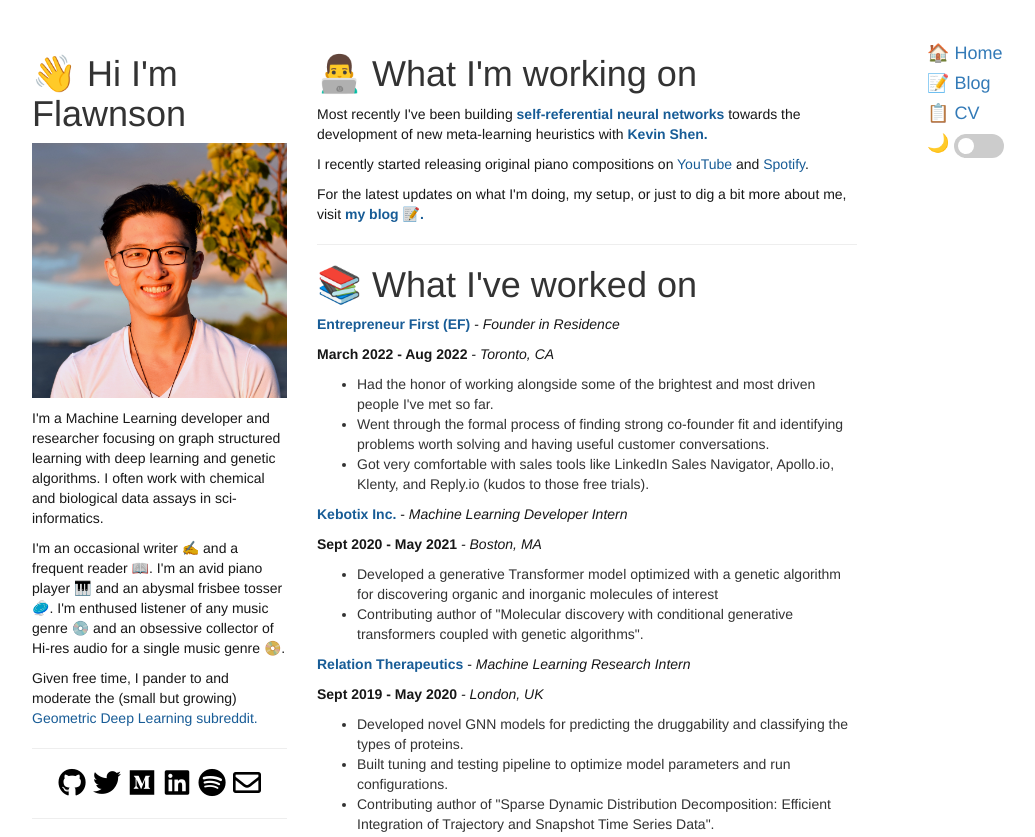
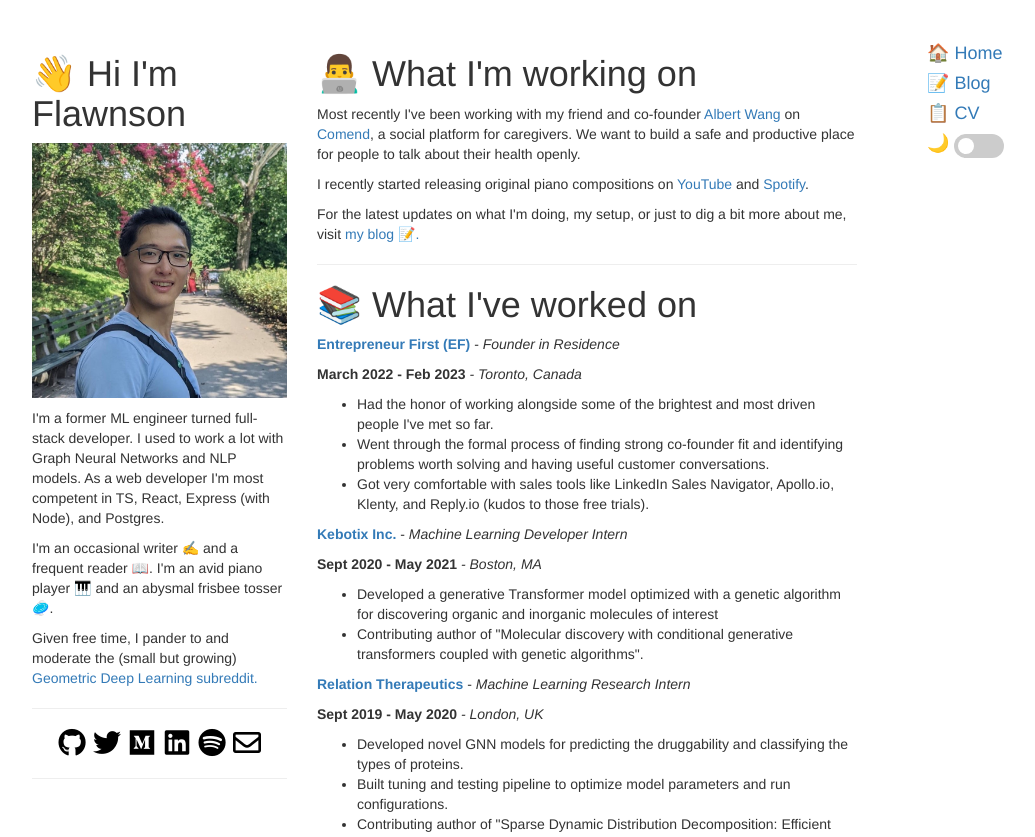
Before and after one commit to flawnson/Portfolio_Website, a plain HTML site: page index.html in a window 1280 px wide. Shown: the top 837 px of the page, without its empty margins (53-1088 px from the left). Drawn offline with nearby package versions, Linux system fonts and the light colour scheme; grey boxes are pictures that could not be loaded; some icons are missing.

Commit message:
Updated with EF and Comend, changed profile picture and minor tweaks to css and bio.

```diff
--- a/assets/css/index.css
+++ b/assets/css/index.css
@@ -10,8 +10,13 @@
 }
 
 /* For CSS dark mode (inefective on icons, headings, and li items) */
-body.dark-mode img, p{
+body.dark-mode p{
     filter: brightness(.8) contrast(1.2);
+}
+
+/* Used to make image not look too harsh in dark mode*/
+body.dark-mode img{
+    filter: brightness(1.0) contrast(1.2);
 }
 
 footer {
--- a/index.html
+++ b/index.html
@@ -60,11 +60,10 @@
         <div class="header">
             <h1>👋 Hi I'm Flawnson</h1>
         </div>
-        <img class="profile center-block img-responsive" src="assets/images/profile.JPG" alt="Profile Picture">
-        <p> I'm a Machine Learning developer and researcher focusing on graph structured learning with deep learning
-            and genetic algorithms. I often work with chemical and biological data assays in sci-informatics.</p>
-        <p> I'm an occasional writer ✍ and a frequent reader 📖. I'm an avid piano player 🎹 and an abysmal frisbee tosser 🥏.
-            I'm enthused listener of any music genre 💿 and an obsessive collector of Hi-res audio for a single music genre 📀.</p>
+        <img class="profile center-block img-responsive" src="assets/images/profile 2.JPG" alt="Profile Picture">
+        <p> I'm a former ML engineer turned full-stack developer. I used to work a lot with Graph Neural Networks and NLP models.
+            As a web developer I'm most competent in TS, React, Express (with Node), and Postgres.</p>
+        <p> I'm an occasional writer ✍ and a frequent reader 📖. I'm an avid piano player 🎹 and an abysmal frisbee tosser 🥏.</p>
         <p> Given free time, I pander to and moderate the (small but growing)
             <a href="https://www.reddit.com/r/GeometricDeepLearning/">Geometric Deep Learning subreddit. </a></p>
 
@@ -133,17 +132,14 @@
     <!--    Center column-->
     <div class="col-md-6 col-md-pull-3">
         <h1>👨‍💻 What I'm working on</h1>
-        <p>Most recently I've been building
-            <a href="https://github.com/flawnson/Ouroboros" target="_blank"><b>self-referential neural networks
-        </b></a> towards the development of new meta-learning heuristics with
-            <a href="https://github.com/flawnson/Ouroboros" target="_blank"><b>Kevin Shen.</b></a></p>
+        <p>Most recently I've been working with my friend and co-founder <a href="https://www.linkedin.com/in/albert-yq-wang/" target="_blank">Albert Wang</a> on <a href="https://www.comendcare.com/" target="_blank">Comend</a>, a social platform for caregivers. We want to build a safe and productive place for people to talk about their health openly.</p>
         <p>I recently started releasing original piano compositions on <a href="https://www.youtube.com/channel/UCvr4LPREh7HlJObRAoDmwTQ" target="_blank">YouTube</a> and <a href="https://open.spotify.com/artist/5T8tAOwdQrk0CZB6DkQkII?si=Xj1AwndXSfGaGT5aINnUhg" target="_blank">Spotify</a>.</p>
-        <p>For the latest updates on what I'm doing, my setup, or just to dig a bit more about me, visit <a href="https://flawnson.github.io/" target="_blank"><b>my blog 📝.</b></a></p>
+        <p>For the latest updates on what I'm doing, my setup, or just to dig a bit more about me, visit <a href="https://flawnson.github.io/" target="_blank">my blog 📝.</a></p>
         <hr>
 
         <h1>📚 What I've worked on</h1>
         <p><a href="https://www.joinef.com/" target="_blank"><b>Entrepreneur First (EF)</b></a> - <i>Founder in Residence</i></p>
-        <p><b>March 2022 - Aug 2022</b><i> - Toronto, CA</i></p>
+        <p><b>March 2022 - Feb 2023</b><i> - Toronto, Canada</i></p>
         <ul>
             <li>Had the honor of working alongside some of the brightest and most driven people I've met so far.</li>
             <li>Went through the formal process of finding strong co-founder fit and identifying problems worth solving and having useful customer conversations.</li>
@@ -207,7 +203,7 @@
     </div>
 
     <!-- Copyright -->
-    <div class="footer-copyright text-center py-3">© 2020 Copyright:
+    <div class="footer-copyright text-center py-3">© 2023 Copyright:
         <a href="https://flawnson.com/"> flawnson.com</a>
     </div>
 
```
Also changed, not shown: assets/images/profile 2.jpg (added).
